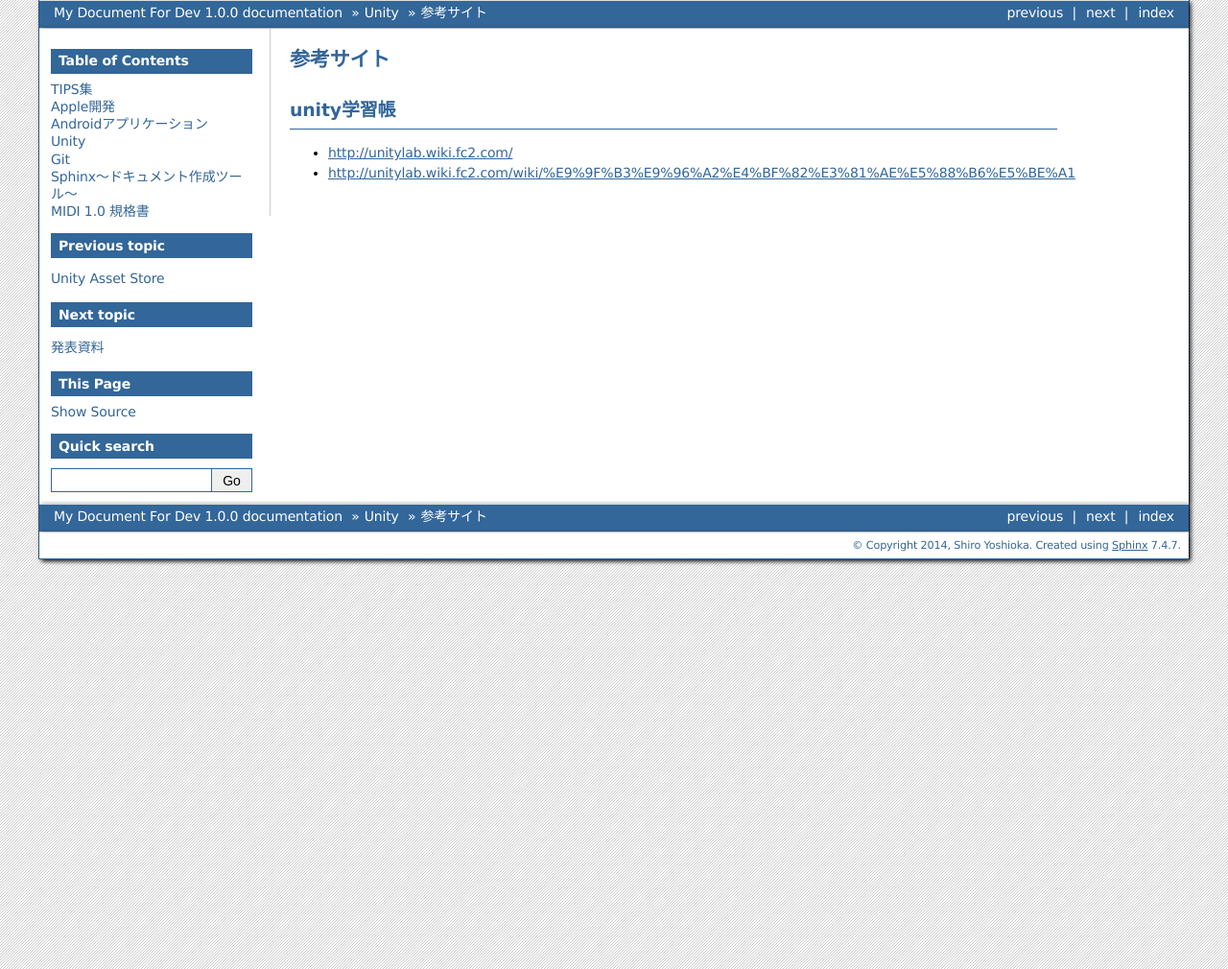
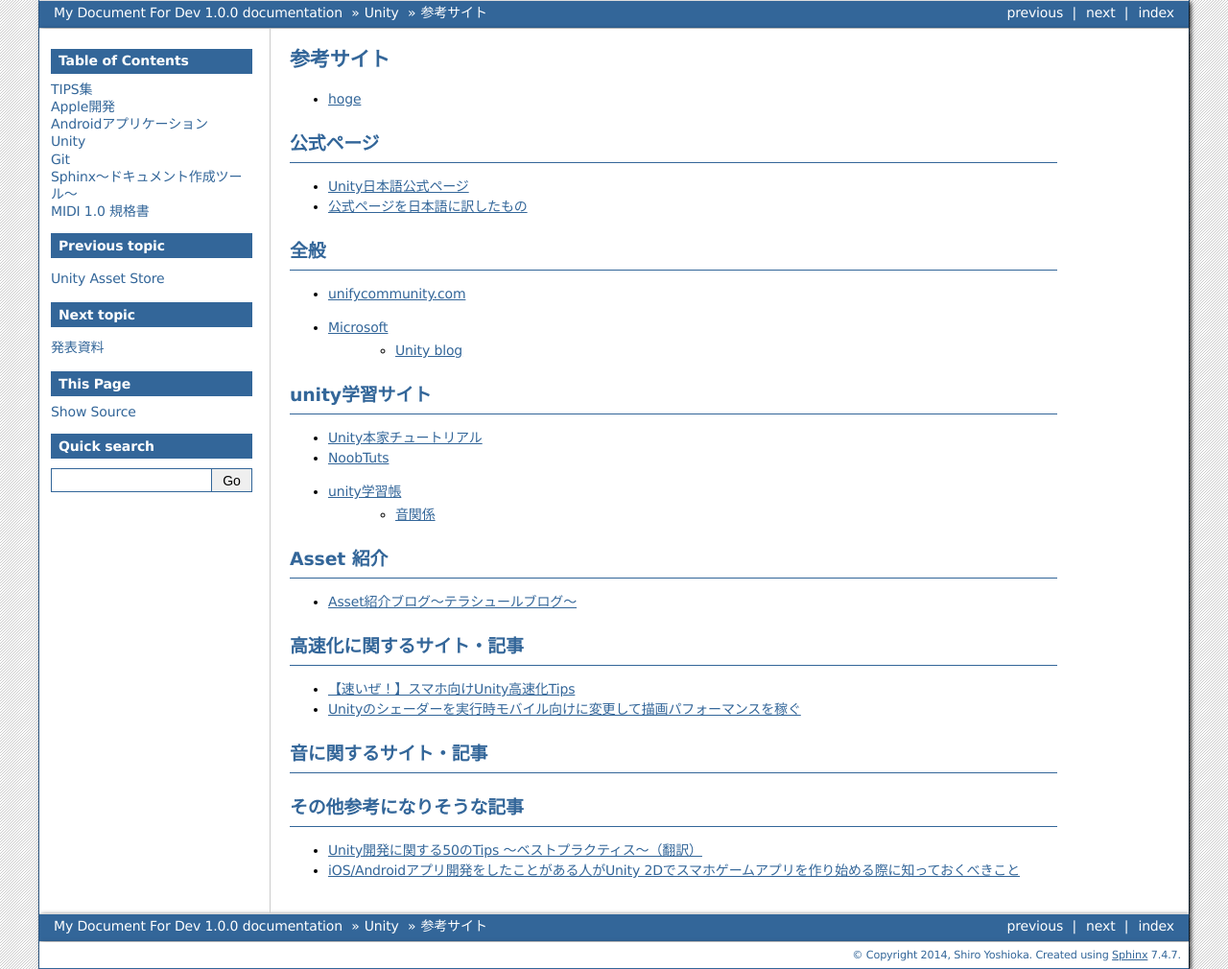
Before and after one commit to shirosan322/my_doc_for_dev, a Sphinx documentation site: the page built from source/unity/help_site.rst, in a window 1280 px wide. Shown: the whole page at 96% size. Built offline with Sphinx 7.4.7, drawn with Linux system fonts in a browser that asks for light colours; pages that are not in the unit, such as notebooks, are missing from menus.

Commit message:
Unityドキュメント更新 ・ヘルプサイト更新

```diff
--- a/source/unity/help_site.rst
+++ b/source/unity/help_site.rst
@@ -2,8 +2,51 @@
 参考サイト
 =========================
 
-unity学習帳
+- `hoge <http://hoge>`_
+
+公式ページ
+=======================
+- `Unity日本語公式ページ	<http://japan.unity3d.com/developer/document/>`_
+
+- `公式ページを日本語に訳したもの <http://ws.cis.sojo-u.ac.jp/~izumi/Unity_Documentation_jp/Documentation.html>`_
+
+
+全般
+===========
+- `unifycommunity.com <http://www.unifycommunity.com/>`_
+- `Microsoft <https://msdn.microsoft.com/ja-jp/dn646744>`_
+	- `Unity blog <http://japan.unity3d.com/blog/?p=1529>`_
+
+
+unity学習サイト
 ===========================
+- `Unity本家チュートリアル <http://japan.unity3d.com/developer/document/tutorial/>`_
 
-- http://unitylab.wiki.fc2.com/
-- http://unitylab.wiki.fc2.com/wiki/%E9%9F%B3%E9%96%A2%E4%BF%82%E3%81%AE%E5%88%B6%E5%BE%A1
+- `NoobTuts <http://noobtuts.com/unity/>`_
+
+- `unity学習帳 <http://unitylab.wiki.fc2.com/>`_
+	- `音関係 <http://unitylab.wiki.fc2.com/wiki/%E9%9F%B3%E9%96%A2%E4%BF%82%E3%81%AE%E5%88%B6%E5%BE%A1>`_
+
+
+Asset 紹介
+=================
+- `Asset紹介ブログ〜テラシュールブログ〜 <http://tsubakit1.hateblo.jp/archive/category/%E3%82%A2%E3%82%BB%E3%83%83%E3%83%88%E7%B4%B9%E4%BB%8B%E3%80%81AssetStore>`_
+
+
+高速化に関するサイト・記事
+===========================
+- `【速いぜ！】スマホ向けUnity高速化Tips <http://ameblo.jp/sugawara-monolizm/entry-11875747245.html>`_
+
+- `Unityのシェーダーを実行時モバイル向けに変更して描画パフォーマンスを稼ぐ <http://tsubakit1.hateblo.jp/entry/2014/10/09/234214>`_
+
+
+音に関するサイト・記事
+======================
+
+
+その他参考になりそうな記事
+============================
+
+- `Unity開発に関する50のTips 〜ベストプラクティス〜（翻訳） <http://warapuri.tumblr.com/post/28972633000/unity-50-tips>`_
+
+- `iOS/Androidアプリ開発をしたことがある人がUnity 2Dでスマホゲームアプリを作り始める際に知っておくべきこと <http://qiita.com/yimajo/items/419f7aae4238d3f6eee5#3-8>`_
```
